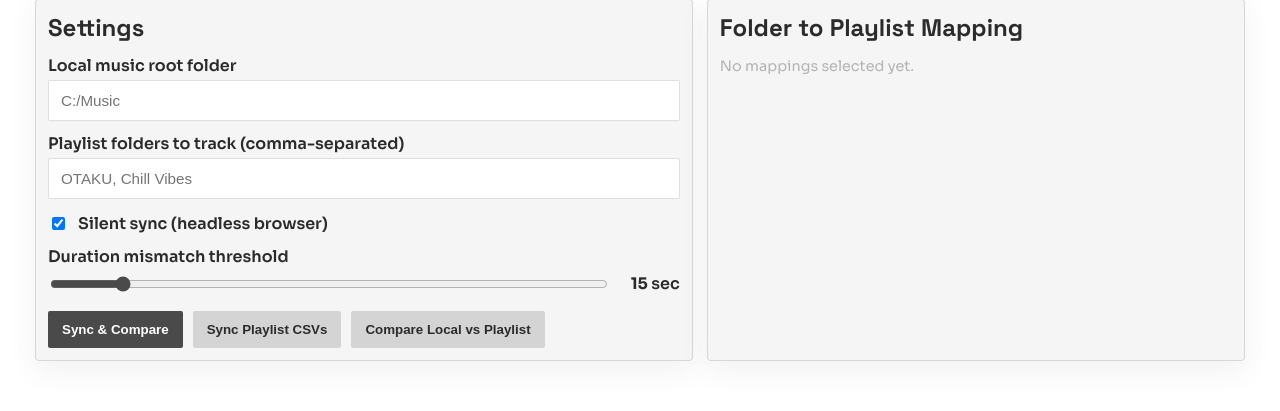
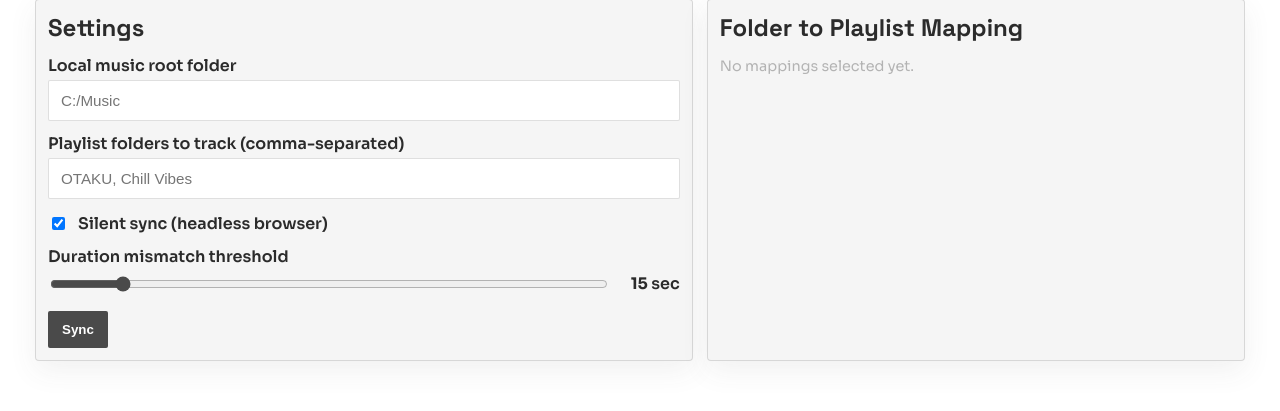
Before and after one commit to jmartgmz/local-playlist-checker, a Flask app: page / in a window 1280 px wide. Shown: the part 194-605 px from the top of the page. Run offline with Flask 3, Linux system fonts and the light colour scheme.

Commit message:
feat: update README and add Ubuntu server launch script; modify sync action in UI

```diff
--- a/app/routes/main.py
+++ b/app/routes/main.py
@@ -111,18 +111,17 @@ def index() -> str:
                     if skipped:
                         flash("Skipped: " + ", ".join(skipped), "warning")
 
-                    if action == "sync_and_compare":
-                        if not music_root or not music_root.exists() or not music_root.is_dir():
-                            flash("Set a valid local music root folder first.", "error")
-                        else:
-                            results, total_missing, total_extra, total_duration_discrepancies = (
-                                build_comparison_results(
-                                    music_root=music_root,
-                                    export_dir=export_dir,
-                                    mapping=mapping,
-                                    duration_threshold_ms=duration_threshold_ms,
-                                )
+                    if not music_root or not music_root.exists() or not music_root.is_dir():
+                        flash("Set a valid local music root folder first.", "error")
+                    else:
+                        results, total_missing, total_extra, total_duration_discrepancies = (
+                            build_comparison_results(
+                                music_root=music_root,
+                                export_dir=export_dir,
+                                mapping=mapping,
+                                duration_threshold_ms=duration_threshold_ms,
                             )
+                        )
                 except (RuntimeError, TimeoutError, Error) as exc:
                     flash(str(exc), "warning")
 
--- a/frontend/templates/index.html
+++ b/frontend/templates/index.html
@@ -56,9 +56,7 @@
           </div>
 
           <div class="actions">
-            <button class="btn" type="submit" name="action" value="sync_and_compare">Sync & Compare</button>
-            <button class="btn ghost" type="submit" name="action" value="sync">Sync Playlist CSVs</button>
-            <button class="btn ghost" type="submit" name="action" value="compare">Compare Local vs Playlist</button>
+            <button class="btn" type="submit" name="action" value="sync">Sync</button>
           </div>
         </form>
       </section>
--- a/run.py
+++ b/run.py
@@ -8,7 +8,7 @@ from app import create_app
 application = create_app()
 
 if __name__ == "__main__":
-    host = os.getenv("HOST", "0.0.0.0")
-    port = int(os.getenv("PORT", "5000"))
+    host = os.getenv("HOST", "localhost")
+    port = int(os.getenv("PORT", "5301"))
     debug = os.getenv("DEBUG", "true").lower() in {"1", "true", "yes", "on"}
     application.run(host=host, port=port, debug=debug)
```
Also changed, not shown: README.md, 1 other file.
